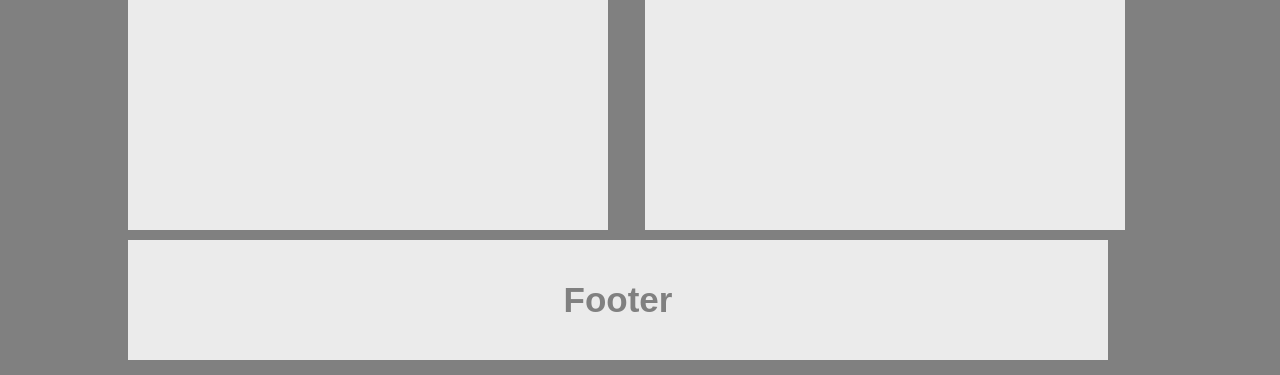
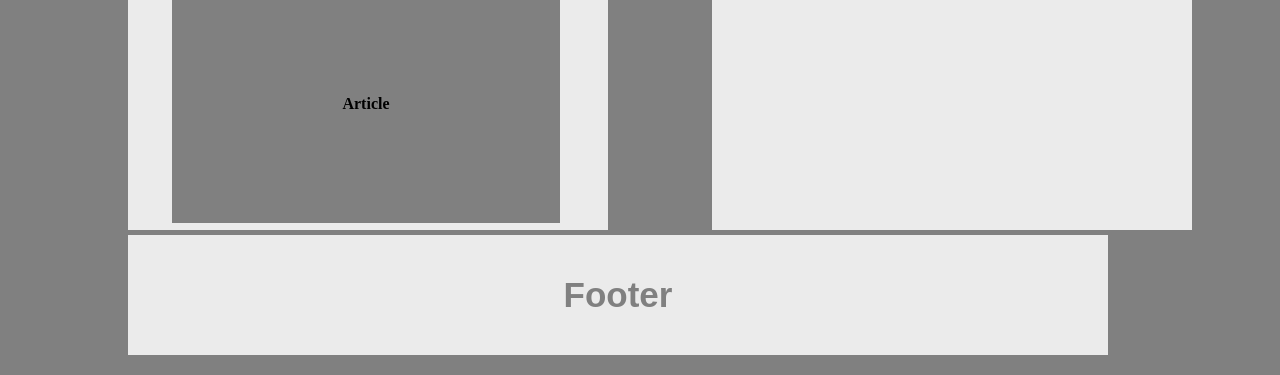
Before and after one commit to TNorsang/HW-Wireframe, a plain HTML site: page index.html in a window 1280 px wide. Shown: the part 425-800 px from the top of the page. Drawn offline with Linux system fonts and the light colour scheme.

Commit message:
index.html styles.css

```diff
--- a/index.html
+++ b/index.html
@@ -1,7 +1,8 @@
 <!DOCTYPE html>
 <html>
     <html lang="en-us">
-   <head>
+
+    <head>
        <title>Easier Homework Assingment</title>
        <link rel="stylesheet" type="text/css" href="styles.css" />
    </head>
@@ -12,16 +13,14 @@
                 <h1>Header</h1>
             </header>
 
-
-
-
            <p id="p01"><strong> Nav </strong>
            <p id="p02"><strong> Section </strong>
+           <p id="p03"><strong> Aside </strong>
+           <p id="p04"><strong>Footer</strong></p>
+           <div id="d01">
+           <p><strong>Article</strong></p>
 
-
-
-           <p id="po3"><strong> Aside </strong>
-           <p id="po4"><strong>Footer</strong></p>
+           </div>
 
        </div>
 
--- a/styles.css
+++ b/styles.css
@@ -52,26 +52,38 @@ body {
 }
 
 /* Article Attributes */
-
+#d01 {
+    text-align: center;
+    background-color: gray;
+    padding: 40px;
+    margin: 5px;
+    width: 200px;
+    padding: 94px;
+    margin: 1px;
+    position: absolute;
+    top: 389px;
+    left: 63px;
+    z-index: 1;
+}
 
 
 /* Aside Attributes */
-#po3 {
+#p03 {
     background-color: #ebebeb;
     color: gray;
     text-align: center;
     padding: 40px;
     font-family: 'Arial', 'Helvetica Neue', Helvetica, sans-serif;
-    margin: 10px;
+    margin: 5px;
     font-size: 35px;
     float: right;
     width: 400px;
-    height: 245px;
+    height: 250px;
     position: relative;
-    right: 237px;
+    right: 175px;
 }
 /* Footer Attributes */
-#po4 {
+#p04 {
     background-color: #ebebeb;
     color: gray;
     text-align: center;
```
